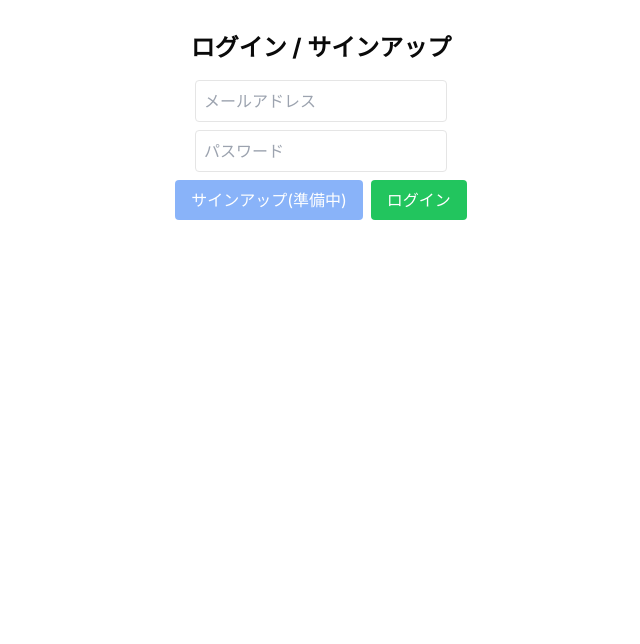
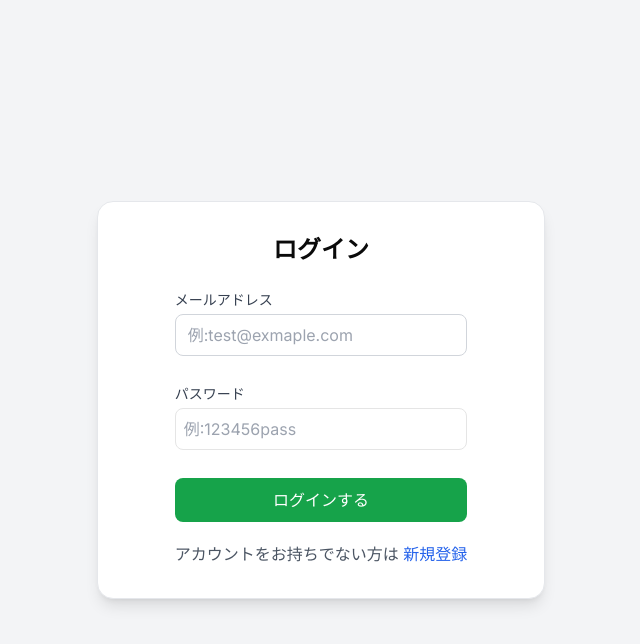
Before and after one commit to nakanishi-asaka/my-study-app, a Next.js app: page /auth/login in a window 1280 px wide. Shown: the top 644 px of the page, without its empty margins (319-959 px from the left). Built offline with nearby package versions, Linux system fonts and the light colour scheme; no server answers.

Commit message:
サインアップ機能追加

```diff
--- /dev/null
+++ b/src/app/auth/SignUp/page.tsx
@@ -0,0 +1,102 @@
+//新規ユーザー登録ページ
+
+"use client";
+
+import { useState } from "react";
+import { supabase } from "@/app/supabaseClient";
+
+export default function SignupPage() {
+  const [email, setEmail] = useState("");
+  const [password, setPassword] = useState("");
+  const [passwordConf, setPasswordConf] = useState("");
+
+  // フォーム送信時の処理
+  const onSubmit = async (e: any) => {
+    e.preventDefault();
+    try {
+      const { error: signUpError } = await supabase.auth.signUp({
+        email: email,
+        password: password,
+      });
+      if (signUpError) {
+        throw signUpError;
+      }
+      alert("登録完了メールを確認してください");
+    } catch (error) {
+      alert("エラーが発生しました");
+    }
+  };
+
+  return (
+    <div className="min-h-screen flex items-center justify-center bg-gray-100 px-4">
+      <div className="w-full max-w-md bg-white rounded-2xl shadow-lg p-8 border border-gray-200">
+        <h1 className="text-2xl font-semibold text-center mb-6">
+          新規ユーザー登録
+        </h1>
+
+        <form className="space-y-5" onSubmit={onSubmit}>
+          {/* メール */}
+          <div>
+            <label className="block text-sm font-medium text-gray-700 mb-1">
+              メールアドレス
+            </label>
+            <input
+              type="email"
+              placeholder="you@example.com"
+              value={email}
+              onChange={(e) => setEmail(e.target.value)}
+              className="w-full rounded-lg border border-gray-300 px-3 py-2 focus:outline-none focus:ring-2 focus:ring-blue-500"
+              required
+            />
+          </div>
+
+          {/* パスワード */}
+          <div>
+            <label className="block text-sm font-medium text-gray-700 mb-1">
+              パスワード
+            </label>
+            <input
+              type="password"
+              placeholder="8文字以上"
+              value={password}
+              onChange={(e) => setPassword(e.target.value)}
+              className="w-full rounded-lg border border-gray-300 px-3 py-2 focus:outline-none focus:ring-2 focus:ring-blue-500"
+              required
+            />
+          </div>
+
+          {/* パスワード確認用 */}
+          <div>
+            <label className="block text-sm font-medium text-gray-700 mb-1">
+              パスワード（確認）
+            </label>
+            <input
+              type="password"
+              placeholder="8文字以上"
+              value={passwordConf}
+              className="w-full rounded-lg border border-gray-300 px-3 py-2 focus:outline-none focus:ring-2 focus:ring-blue-500"
+              onChange={(e) => setPasswordConf(e.target.value)}
+              required
+            />
+          </div>
+
+          {/* 登録ボタン */}
+          <button
+            type="submit"
+            className="w-full bg-blue-600 hover:bg-blue-700 text-white font-medium py-2.5 rounded-lg transition-colors"
+          >
+            登録する
+          </button>
+
+          {/* ログインへのリンク */}
+          <p className="text-sm text-center text-gray-600 mt-4">
+            すでにアカウントをお持ちの方は{" "}
+            <a href="/auth/login" className="text-blue-600 hover:underline">
+              ログイン
+            </a>
+          </p>
+        </form>
+      </div>
+    </div>
+  );
+}
--- a/src/app/auth/login/page.tsx
+++ b/src/app/auth/login/page.tsx
@@ -9,67 +9,86 @@ export default function LoginPage() {
   const [password, setPassword] = useState("");
   const [message, setMessage] = useState("");
   const router = useRouter();
-
-  /* サインアップ(実装予定)
-  const handleSignUp = async () => {
-    const { error } = await supabase.auth.signUp({ email, password });
-    if (error) {
-      setMessage("サインアップ失敗: " + error.message);
-    } else {
-      setMessage("サインアップ成功! ログインしてください");
-    }
-  };
-  */
+  const [loading, setLoading] = useState(false);
 
   // ログイン
-  const handleSignIn = async () => {
+  const handleSignIn = async (e: any) => {
+    e.preventDefault();
+    setLoading(true);
+    setMessage("");
+
+    try {
       const { data, error } = await supabase.auth.signInWithPassword({
         email,
         password,
       });
-    if (error) {
-      setMessage("ログイン失敗: " + error.message);
-    } else {
+
+      if (error) throw error;
+
       setMessage("ログイン成功!");
       console.log("ログイン成功:", data);
       router.push("/"); // ホームへリダイレクト
+    } catch (error: any) {
+      setMessage("ログイン失敗: " + error.message);
+    } finally {
+      setLoading(false);
     }
   };
 
   return (
-    <div className="flex flex-col items-center p-8">
-      <h1 className="text-2xl font-bold mb-4">ログイン / サインアップ</h1>
+    <div className="min-h-screen flex items-center justify-center bg-gray-100 px-4">
+      <div className="w-full max-w-md flex flex-col items-center justify-center bg-white rounded-2xl shadow-lg p-8 border border-gray-200">
+        <h1 className="text-2xl font-semibold text-center mb-6">ログイン</h1>
+
+        <form className="space-y-5" onSubmit={handleSignIn}>
+          <div>
+            <label className="block text-sm font-medium text-gray-700 mb-1">
+              メールアドレス
+            </label>
             <input
               type="email"
-        placeholder="メールアドレス"
+              placeholder="例:test@exmaple.com"
               value={email}
               onChange={(e) => setEmail(e.target.value)}
-        className="border p-2 mb-2 rounded"
+              className="w-full border border-gray-300 px-3 py-2 mb-2 rounded-lg
+              focus:outline-none focus:ring-2 focus:ring-green-500 required"
             />
+          </div>
+
+          <div>
+            <label className="block text-sm font-medium text-gray-700 mb-1">
+              パスワード
+            </label>
+
             <input
               type="password"
-        placeholder="パスワード"
+              placeholder="例:123456pass"
               value={password}
               onChange={(e) => setPassword(e.target.value)}
-        className="border p-2 mb-2 rounded"
+              className="w-full border p-2 mb-2 rounded-lg focus:outline-none focus:ring-2 focus:ring-green-500"
             />
+          </div>
 
-      <div className="flex gap-2 mb-4">
-        <button
-          disabled
-          className="bg-blue-500 text-white px-4 py-2 rounded cursor-not-allowed opacity-60"
-        >
-          サインアップ(準備中)
-        </button>
           <button
             onClick={handleSignIn}
-          className="bg-green-500 text-white px-4 py-2 rounded"
+            className={`w-full font-medium py-2.5 rounded-lg transition-colors text-white ${
+              loading
+                ? "bg-gray-400 cursor-not-allowed"
+                : "bg-green-600 hover:bg-green-700"
+            }`}
           >
-          ログイン
+            {loading ? "ログイン中..." : "ログインする"}{" "}
           </button>
+
+          {/* 新規登録へのリンク */}
+          <p className="text-md text-center text-gray-600 mt-4">
+            アカウントをお持ちでない方は{" "}
+            <a href="/auth/SignUp" className="text-blue-600 hover:underline">
+              新規登録
+            </a>
+          </p>
+        </form>
       </div>
-
-      {message && <p>{message}</p>}
     </div>
   );
 }
```
Lines whose indentation alone changed are shown as unchanged.
